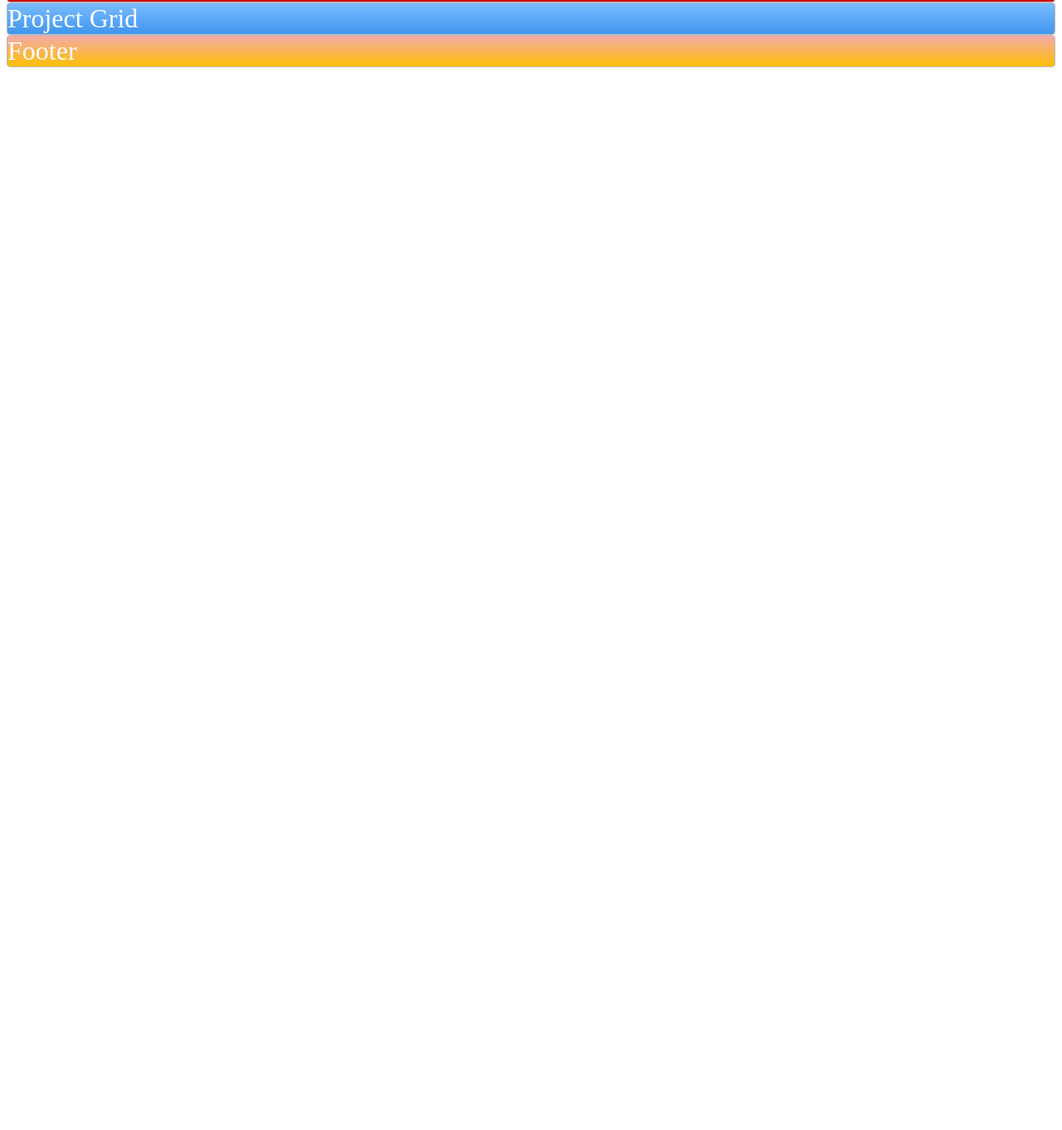
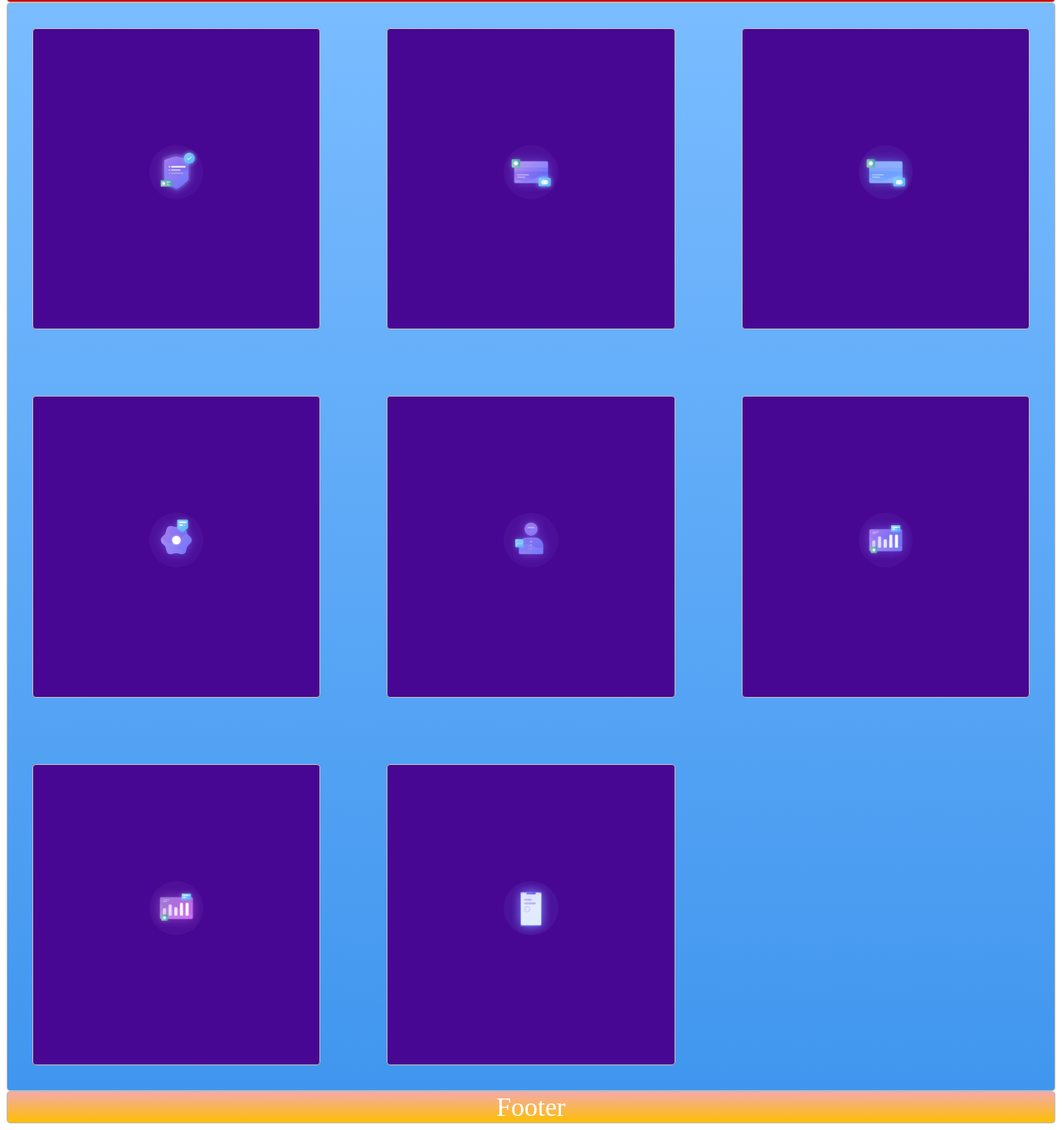
Before and after one commit to Pawelv9/Beautiful-Boxes-Website, a plain HTML site: page index.html in a window 1280 px wide. Shown: the part 475-1837 px from the top of the page at 83% size. Before the commit the page ends 800 px from the top, so only its background shows below. Drawn offline with Linux system fonts and the light colour scheme.

Commit message:
Better Project Grig & Footer

```diff
--- a/index.html
+++ b/index.html
@@ -19,8 +19,19 @@
         </ul>
     </nav>
     <div class="zone red container">Cover</div>
-    <div class="zone blue">Project Grid</div>
-    <div class="zone yellow">Footer</div>
+
+    <div class="zone blue grid-wrapper">
+        <div class="box zone"><img src="./images/1V.png" alt=""></div>
+        <div class="box zone"><img src="./images/2V.png" alt=""></div>
+        <div class="box zone"><img src="./images/3V.png" alt=""></div>
+        <div class="box zone"><img src="./images/4V.png" alt=""></div>
+        <div class="box zone"><img src="./images/5V.png" alt=""></div>
+        <div class="box zone"><img src="./images/6V.png" alt=""></div>
+        <div class="box zone"><img src="./images/7V.png" alt=""></div>
+        <div class="box zone"><img src="./images/8V.png" alt=""></div>
+
+    </div>
+    <footer class="zone yellow">Footer</footer>
 </body>
 
 </html>
--- a/style.css
+++ b/style.css
@@ -97,6 +97,29 @@ a {
 
 /* Project Grid */
 
+.grid-wrapper {
+    display: grid;
+    grid-gap: 20px;
+    grid-template-columns: repeat(auto-fill, minmax(350px, 1fr))
+}
+
+.box>img {
+    width: 100%
+}
+
+.box {
+    background-color: rgb(72, 7, 146);
+    padding: 140px;
+    margin: 30px;
+}
+
+
+/* Footer */
+
+footer {
+    text-align: center;
+}
+
 
 /* Yellow box */
 
```
Also changed, not shown: Images/1V.png (added), Images/2V.png (added), Images/3V.png (added), Images/4V.png (added), Images/5V.png (added), Images/6V.png (added), Images/7V.png (added), Images/8V.png (added), Images/chart.png (added).
